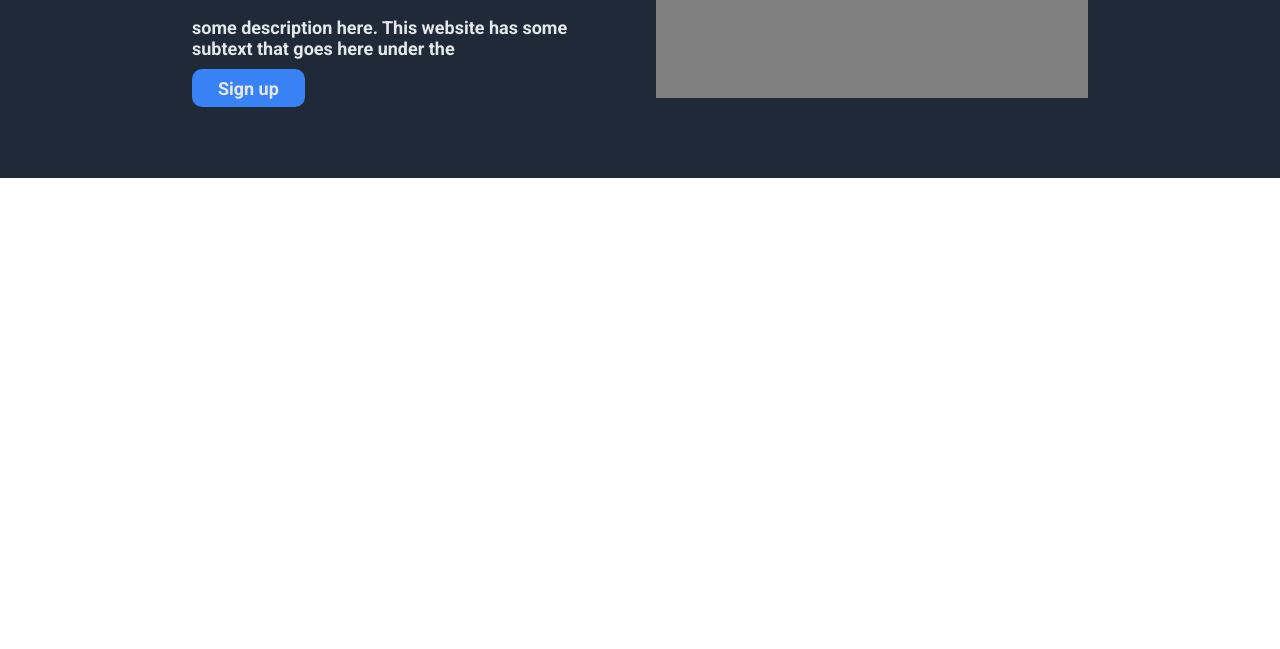
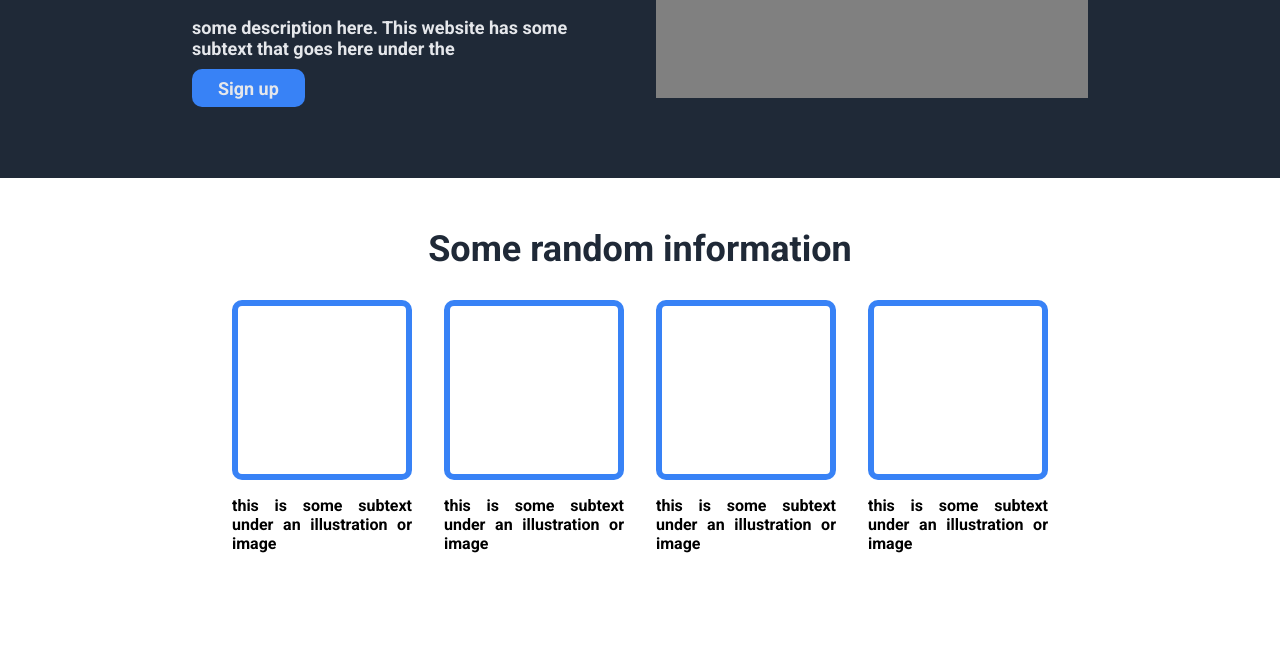
Before and after one commit to isakfbs/landing-page, a plain HTML site: page index.html in a window 1280 px wide. Shown: the part 274-923 px from the top of the page. Before the commit the page ends 800 px from the top, so only its background shows below. Drawn offline with Linux system fonts and the light colour scheme.

Commit message:
Layout of 2 section of the page

```diff
--- a/index.html
+++ b/index.html
@@ -33,5 +33,20 @@
             </div>
         </div>
     </header>
+    <section class="info-section">
+        <h1>Some random information</h1>
+        <div class="boxes">
+            <div class="box-info"></div>
+            <div class="box-info"></div>
+            <div class="box-info"></div>
+            <div class="box-info"></div>
+        </div>
+        <div class="subtext">
+            <div><p>this is some subtext under an illustration or image</p></div>
+            <div><p>this is some subtext under an illustration or image</p></div>
+            <div><p>this is some subtext under an illustration or image</p></div>
+            <div><p>this is some subtext under an illustration or image</p></div>
+        </div>
+    </section>
 </body>
 </html>
--- a/style.css
+++ b/style.css
@@ -6,6 +6,8 @@
   body{
     margin: 0;
   }
+
+/* First section */
 
   header{
     background-color: #1F2937;
@@ -64,9 +66,7 @@
     font-size: 48px;
   }
 
-  .hero-secondary-text{
-
-  }
+  /*.hero-secondary-text{}*/
 
   .hero-link{
     background-color: #3882F6;
@@ -82,3 +82,48 @@
     justify-content: center;
     align-items: center;
   }
+
+  /* Second section */
+
+  .info-section{
+    display: flex;
+    flex-direction: column;
+    padding-bottom: 80px;
+  }
+
+  .info-section h1{
+    margin-top: 50px;
+    text-align: center;
+    font-size: 36px;
+    color: #1F2937;
+  }
+
+  .boxes{
+    display: flex;
+    gap: 32px;
+    justify-content: center;
+  }
+
+  .box-info{
+    border: solid 6px #3882F6;
+    width: 180px;
+    height: 180px;
+    border-radius: 10px;
+  }
+
+  .subtext{
+    display: flex;
+    gap: 32px;
+    justify-content: center;
+  }
+
+  .subtext div{
+    width: 180px;
+    text-align: justify;
+  }
+
+  /* Third section */
+
+  /* Fourth section */
+
+  /* Footer */
```
